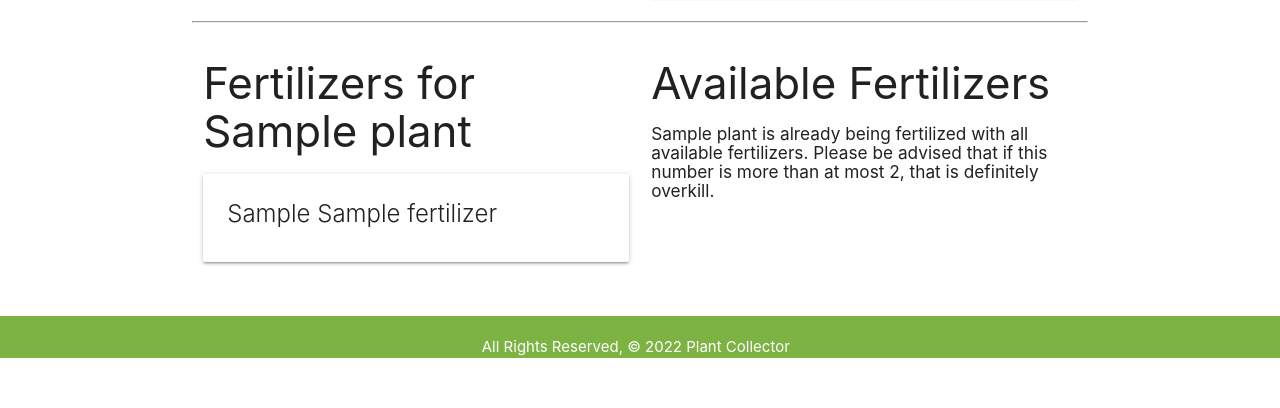
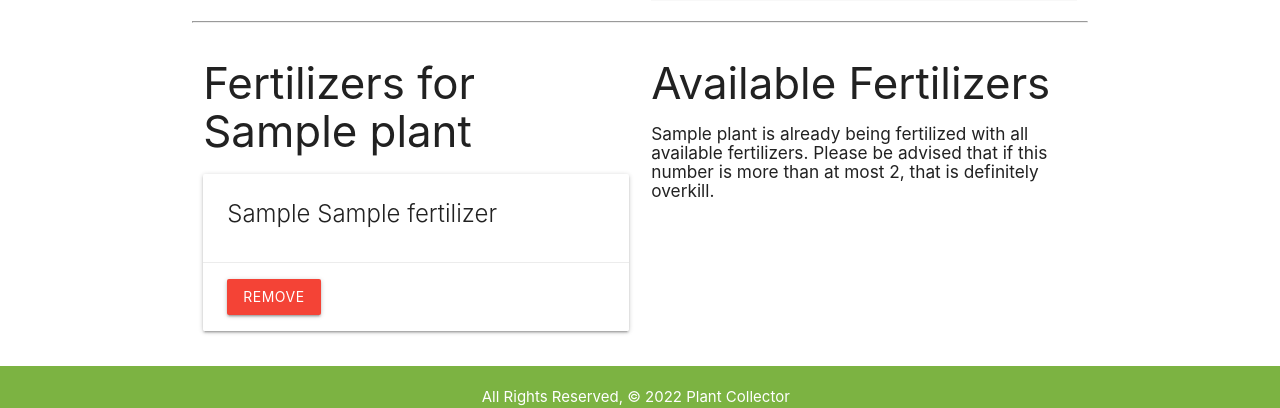
Before and after one commit to jmolasky/plant_collector, a Django app: page /plants/1/ in a window 1280 px wide. Shown: the part 442-850 px from the top of the page. Before the commit the page ends 800 px from the top, so only its background shows below. Run offline with Django 4.2, Linux system fonts and the light colour scheme; tables that the repository leaves empty hold one stand-in row (values such as "Sample post").

Commit message:
add fertilizer remove functionality to detail page

```diff
--- a/main_app/templates/plants/detail.html
+++ b/main_app/templates/plants/detail.html
@@ -66,6 +66,12 @@
                             {{ fertilizer.brand }} {{ fertilizer.name }}
                         </span>
                     </div>
+                    <div class="card-action">
+                        <form action="{% url 'remove_fertilizer' plant.id fertilizer.id %}" method="POST">
+                            {% csrf_token %}
+                            <button type="submit" class="btn red">Remove</button>
+                        </form>
+                    </div>
                 </div>
             {% endfor %}
         {% else %}
--- a/main_app/urls.py
+++ b/main_app/urls.py
@@ -16,4 +16,5 @@ urlpatterns = [
     path('fertilizers/<int:pk>/update/', views.FertilizerUpdate.as_view(), name='fertilizers_update'),
     path('fertilizers/<int:pk>/delete/', views.FertilizerDelete.as_view(), name='fertilizers_delete'),
     path('plants/<int:plant_id>/assoc_fertilizer/<int:fertilizer_id>', views.assoc_fertilizer, name='assoc_fertilizer'),
+    path('plants/<int:plant_id>/remove_fertilizer/<int:fertilizer_id>/', views.remove_fertilizer, name='remove_fertilizer'),
 ]
--- a/main_app/views.py
+++ b/main_app/views.py
@@ -38,6 +38,10 @@ def assoc_fertilizer(request, plant_id, fertilizer_id):
     Plant.objects.get(id=plant_id).fertilizers.add(fertilizer_id)
     return redirect('detail', plant_id=plant_id)
 
+def remove_fertilizer(request, plant_id, fertilizer_id):
+    Plant.objects.get(id=plant_id).fertilizers.remove(fertilizer_id)
+    return redirect('detail', plant_id=plant_id)
+
 class PlantCreate(CreateView):
     model = Plant
     fields = ('name', 'type', 'genus', 'description')
```
